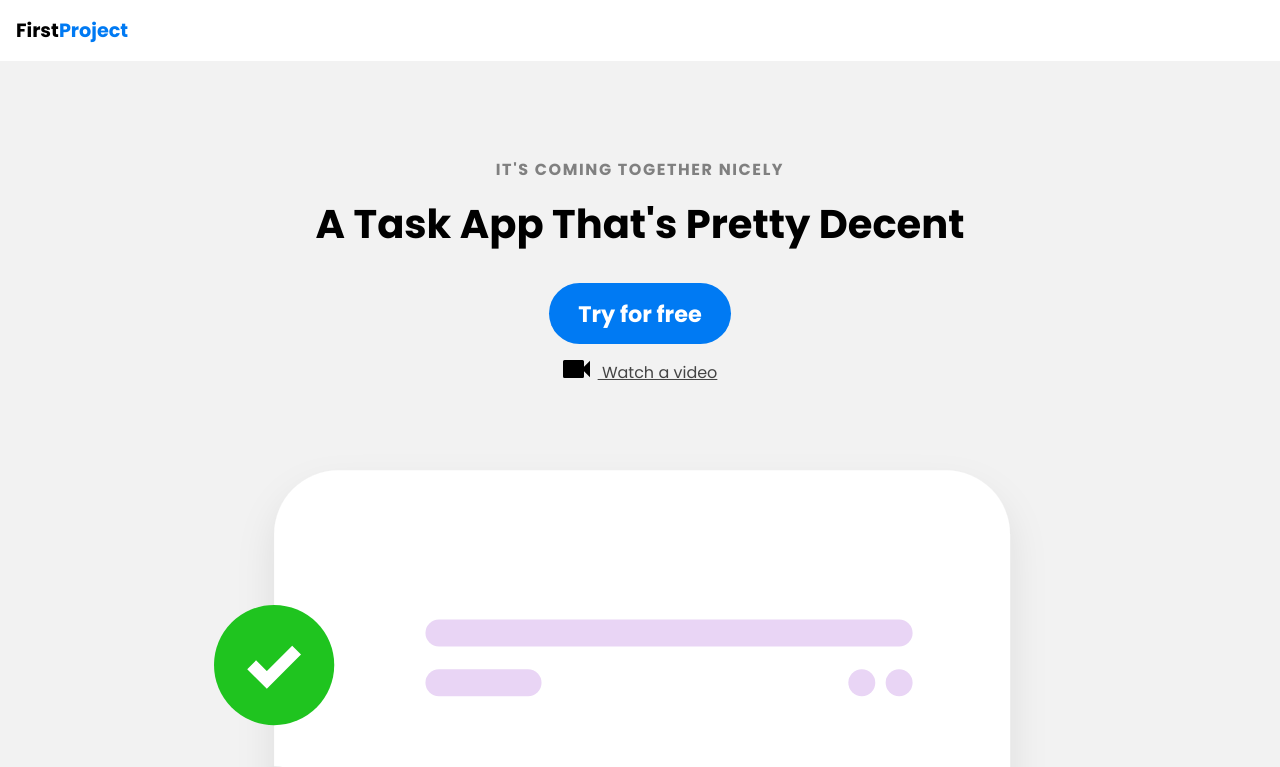
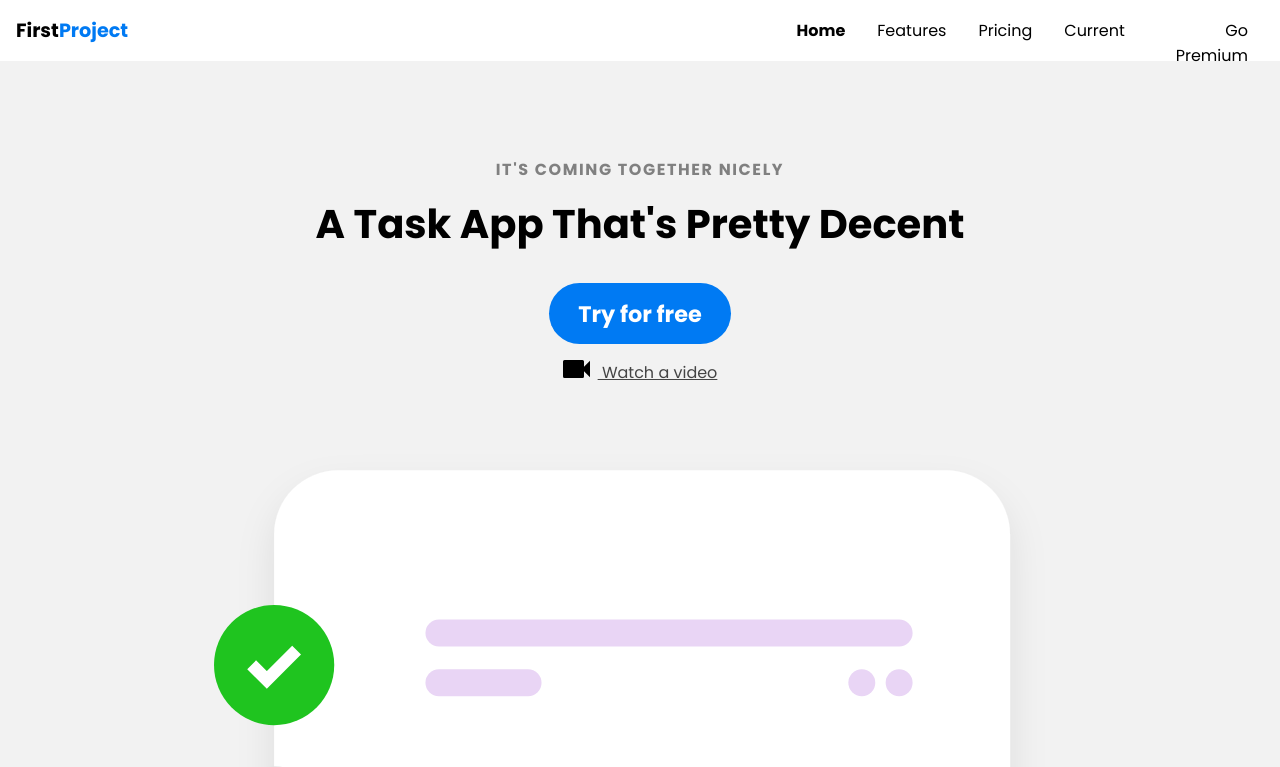
Before and after one commit to benessilfie/CSS, a plain HTML site: page index.html in a window 1280 px wide. Shown: the top 767 px of the page. Drawn offline with Linux system fonts and the light colour scheme.

Commit message:
commit to master

```diff
--- a/css/main.scss
+++ b/css/main.scss
@@ -239,7 +239,38 @@ nav {
     }
 
     .navbar .container {
+        display: grid;
+        grid-template-columns: 180px auto;
+    }
+
+    .navbar nav {
         display: flex;
+        justify-content: space-between;
+        background: none;
+        position: unset;
+        height: auto;
+        width: 100%;
+        padding: 0;
+
+
+        ul {
+            display: flex;
+        }
+
+        a {
+            color: black;
+            font-size: 1em;
+            padding: .1em 1em;
+        }
+
+        ul.primary-nav {
+            margin: 0;
+        }
+
+        li.current a {
+            font-weight: bold;
+        }
+
     }
 
 }
```
Also changed, not shown: css/main.css, 1 other file.
